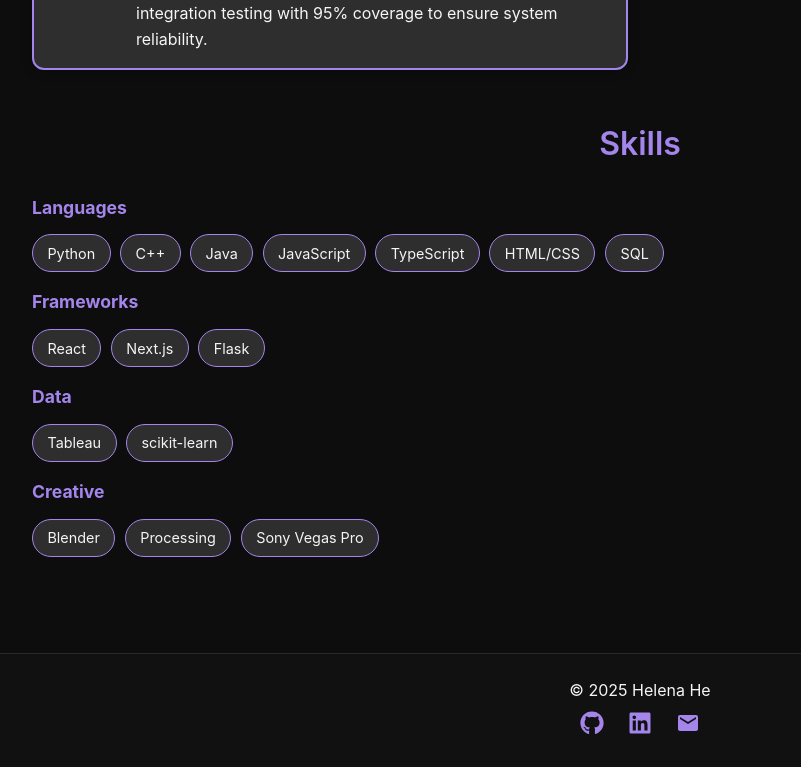
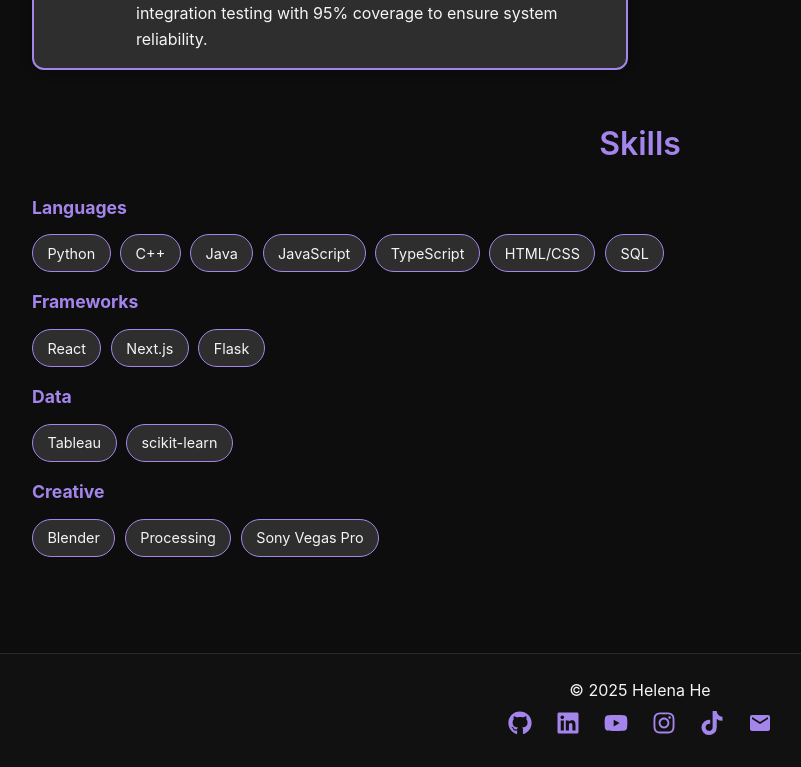
Before and after one commit to he-larious/he-larious.github.io, a React (Create React App) app: page /about in a window 1280 px wide. Shown: the part 1036-1803 px from the top of the page, without its empty margins (0-801 px from the left). Built offline with nearby package versions, Linux system fonts and the light colour scheme.

Commit message:
small changes

```diff
--- a/public/index.html
+++ b/public/index.html
@@ -2,7 +2,7 @@
 <html lang="en">
   <head>
     <meta charset="utf-8" />
-    <link rel="icon" href="%PUBLIC_URL%/favicon.ico" />
+    <link rel="icon" href="%PUBLIC_URL%/boomboom.avif" />
     <meta name="viewport" content="width=device-width, initial-scale=1" />
     <meta name="theme-color" content="#000000" />
     <meta
@@ -24,7 +24,7 @@
       work correctly both with client-side routing and a non-root public URL.
       Learn how to configure a non-root public URL by running `npm run build`.
     -->
-    <title>React App</title>
+    <title>Helena He | Portfolio</title>
   </head>
   <body>
     <noscript>You need to enable JavaScript to run this app.</noscript>
--- a/src/components/Footer.jsx
+++ b/src/components/Footer.jsx
@@ -1,4 +1,5 @@
-import { FaGithub, FaLinkedin } from "react-icons/fa";
+import { FaGithub, FaLinkedin, FaYoutube, FaInstagram } from "react-icons/fa";
+import { FaTiktok } from "react-icons/fa6";
 import { MdEmail } from "react-icons/md";
 import "./Footer.css";
 
@@ -13,6 +14,15 @@
         <a href="https://linkedin.com/in/helenahe" target="_blank" rel="noreferrer">
           <FaLinkedin size={24} />
         </a>
+        <a href="https://www.youtube.com/@helarious" target="_blank" rel="noreferrer">
+          <FaYoutube size={24} />
+        </a>
+        <a href="https://www.instagram.com/panikacake/" target="_blank" rel="noreferrer">
+          <FaInstagram size={24} />
+        </a>
+        <a href="https://www.tiktok.com/@he.larious" target="_blank" rel="noreferrer">
+          <FaTiktok size={24} />
+        </a>
         <a href="mailto:hehelena01@gmail.com">
           <MdEmail size={24} />
         </a>
```
Also changed, not shown: public/boomboom.avif (added).
